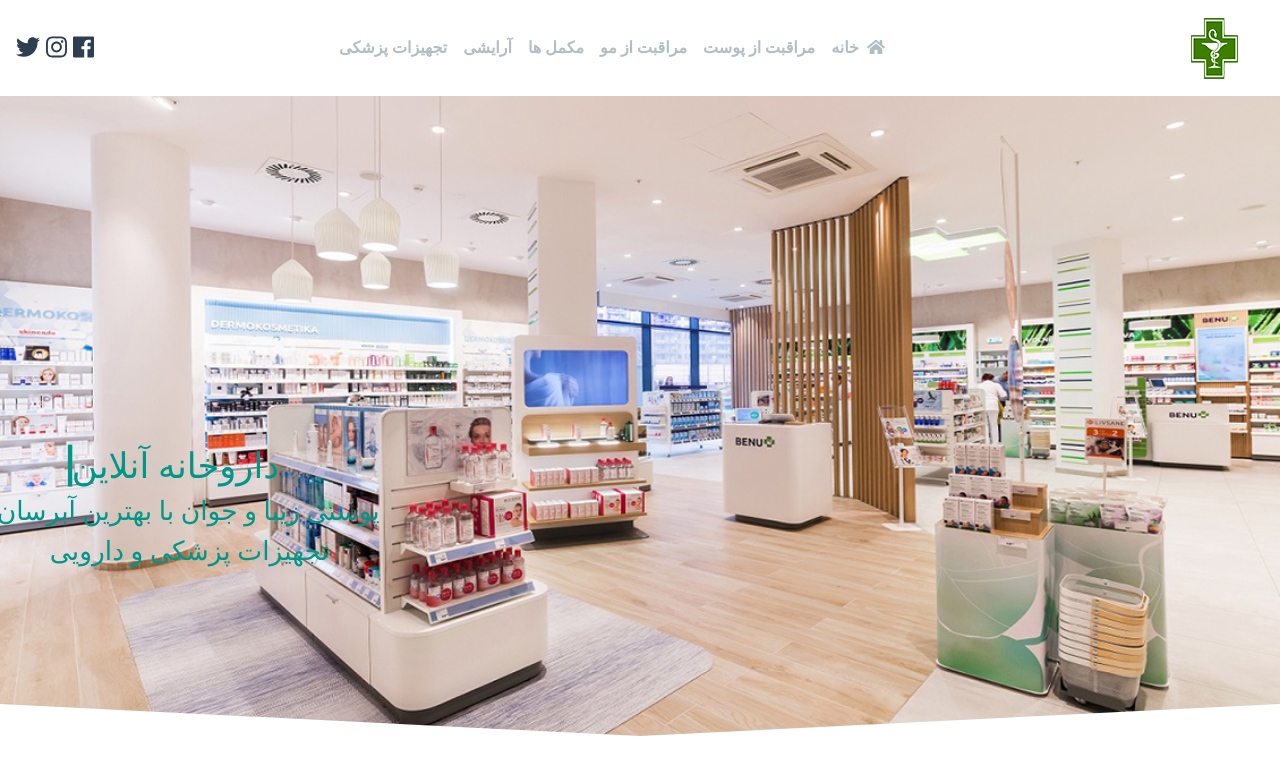
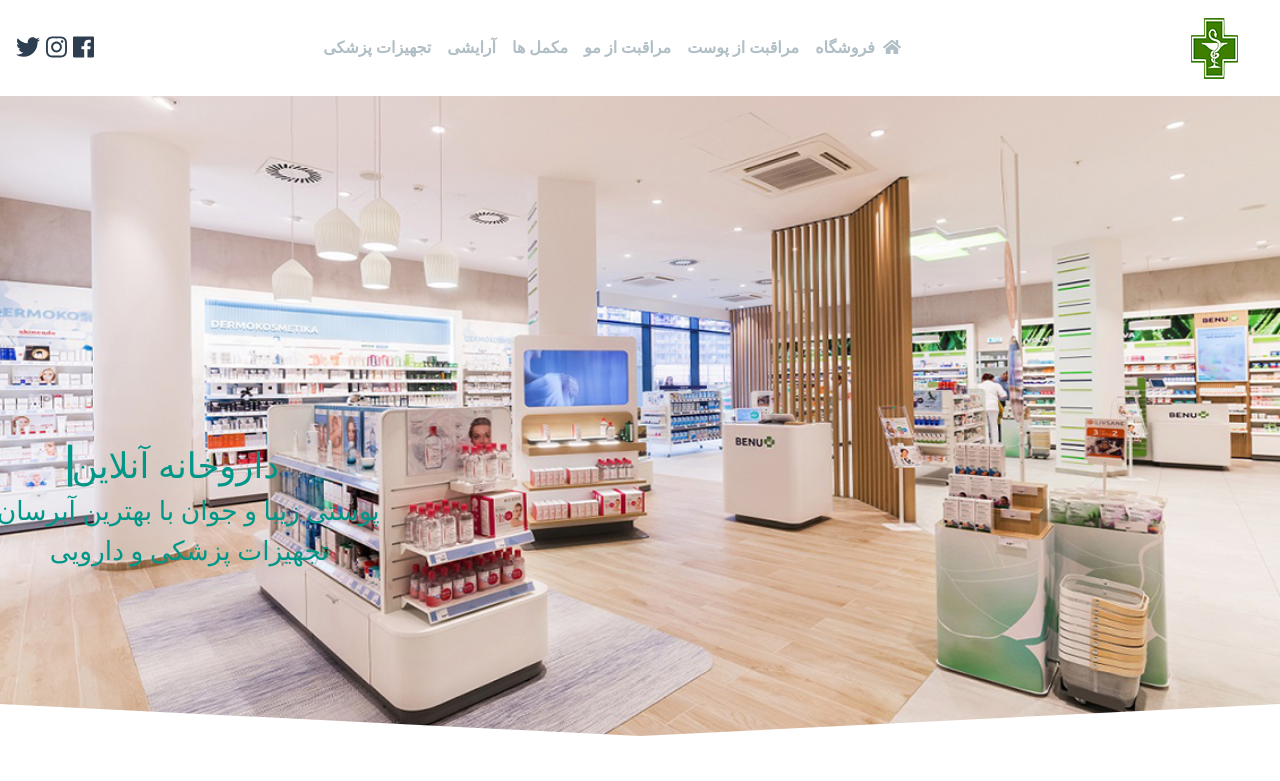
Before and after one commit to abb155/project-pharmacy, a plain HTML site: page index.html in a window 1280 px wide. Shown: the top 781 px of the page. Drawn offline with nearby package versions, Linux system fonts and the light colour scheme.

```diff
--- a/index.html
+++ b/index.html
@@ -26,7 +26,7 @@
       <div class="navbar-collapse collapse" id="myNavToggle">
          <ul class="navbar-nav  mx-auto">
             <li class="nav-item">
-               <a href="#" class="nav-link pharmacy-link"><i class="fas fa-home mx-2"></i>خانه</a>
+               <a href="#" class="nav-link pharmacy-link"><i class="fas fa-home mx-2"></i>فروشگاه</a>
             </li>
             <li class="nav-item">
                <a href="#" class="nav-link pharmacy-link">مراقبت از پوست</a>
```
